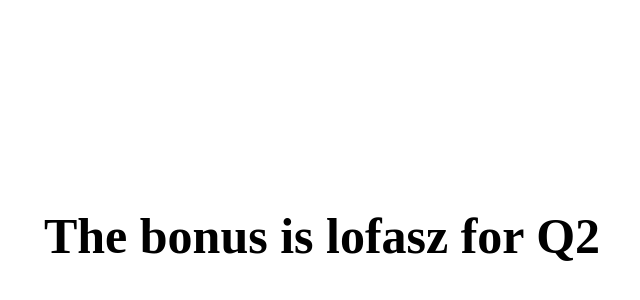
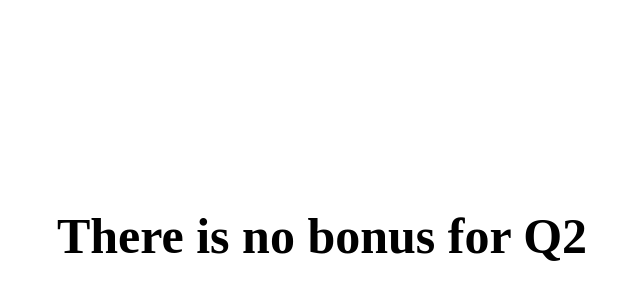
Before and after one commit to tamasstummer/mennyiaszazalek.github.io, a plain HTML site: page index.html in a window 1280 px wide. Shown: the part 198-498 px from the top of the page, without its empty margins (318-958 px from the left). Drawn offline with Linux system fonts and the light colour scheme.

Commit message:
Update index.html

```diff
--- a/index.html
+++ b/index.html
@@ -30,7 +30,7 @@
 		halfYear = "Q2"
 
 		const header = document.getElementById("bonus");
-		header.textContent = `The bonus is lofasz for ${halfYear}`;
+		header.textContent = `There is no bonus for ${halfYear}`;
 	</script>
 </body>
 </html>
```
